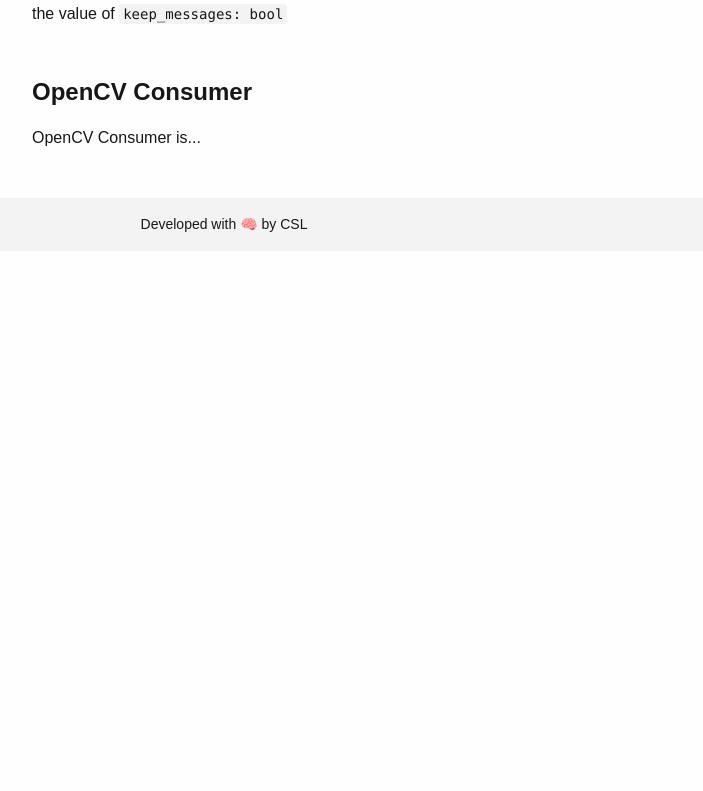
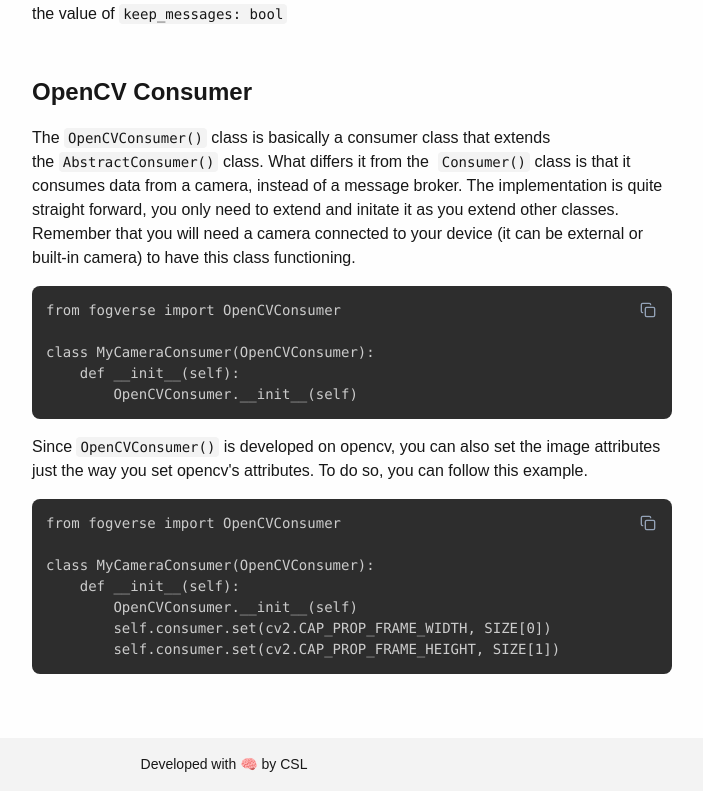
Before and after one commit to FXDROS/fogverse-documentation, a Next.js app: page /documentation in a window 1280 px wide. Shown: the part 9878-10669 px from the top of the page, without its empty margins (416-1119 px from the left). Before the commit the page ends 10129 px from the top, so only its background shows below. Built offline with nearby package versions, Linux system fonts and the light colour scheme.

Commit message:
feat: add opencv consumer documentation

```diff
--- a/src/components/pages/documentation/fogverse-basics/constants.tsx
+++ b/src/components/pages/documentation/fogverse-basics/constants.tsx
@@ -70,6 +70,22 @@
         ConsumerStorage.__init__(self, keep_messages=False)`,
 };
 
+export const OPENCV_CONSUMER = {
+  initialization: `from fogverse import OpenCVConsumer
+
+class MyCameraConsumer(OpenCVConsumer):
+    def __init__(self):
+        OpenCVConsumer.__init__(self)`,
+
+  set_properties: `from fogverse import OpenCVConsumer
+
+class MyCameraConsumer(OpenCVConsumer):
+    def __init__(self):
+        OpenCVConsumer.__init__(self)
+        self.consumer.set(cv2.CAP_PROP_FRAME_WIDTH, SIZE[0])
+        self.consumer.set(cv2.CAP_PROP_FRAME_HEIGHT, SIZE[1])`,
+};
+
 /*
 export const ABSTRACT_CONSUMER = {
   start_consumer: `async def start_consumer(self):
--- a/src/components/pages/documentation/fogverse-basics/opencv.tsx
+++ b/src/components/pages/documentation/fogverse-basics/opencv.tsx
@@ -1,10 +1,33 @@
+import CodeSnippet, { SmallCode } from "@/components/commons/code-snippet";
+import { OPENCV_CONSUMER } from "./constants";
+
 const OpenCv = () => {
   return (
     <div className="mt-12">
       <div id="opencv-consumer" className="text-very-lg font-bold my-4">
         OpenCV Consumer
       </div>
-      <div className="text-base">OpenCV Consumer is...</div>
+      <div>
+        The
+        <SmallCode code="OpenCVConsumer()" />
+        class is basically a consumer class that extends the
+        <SmallCode code="AbstractConsumer()" />
+        class. What differs it from the <SmallCode code="Consumer()" />
+        class is that it consumes data from a camera, instead of a message
+        broker. The implementation is quite straight forward, you only need to
+        extend and initate it as you extend other classes. Remember that you
+        will need a camera connected to your device (it can be external or
+        built-in camera) to have this class functioning.
+        <CodeSnippet language="python" code={OPENCV_CONSUMER.initialization} />
+      </div>
+      <div>
+        Since
+        <SmallCode code="OpenCVConsumer()" />
+        is developed on opencv, you can also set the image attributes just the
+        way you set opencv&apos;s attributes. To do so, you can follow this
+        example.
+        <CodeSnippet language="python" code={OPENCV_CONSUMER.set_properties} />
+      </div>
     </div>
   );
 };
```
Lines whose indentation alone changed are shown as unchanged.
